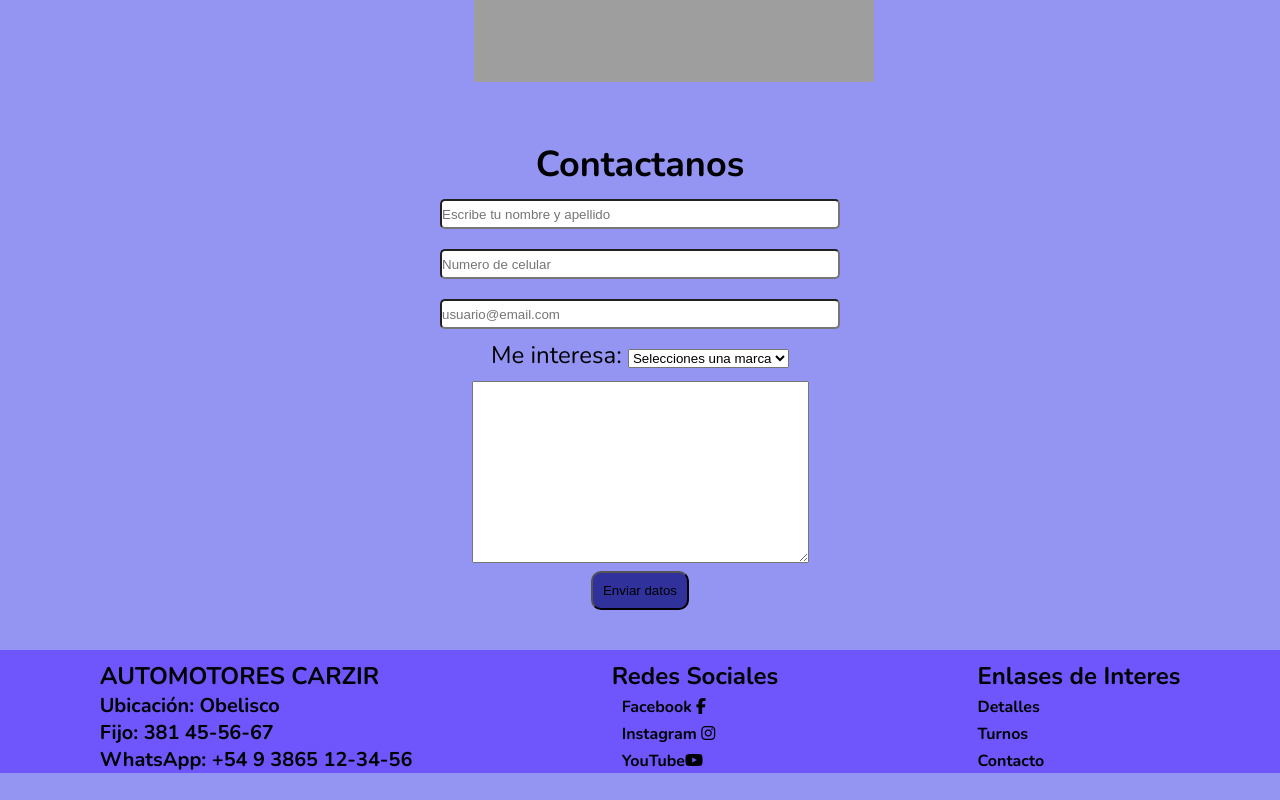
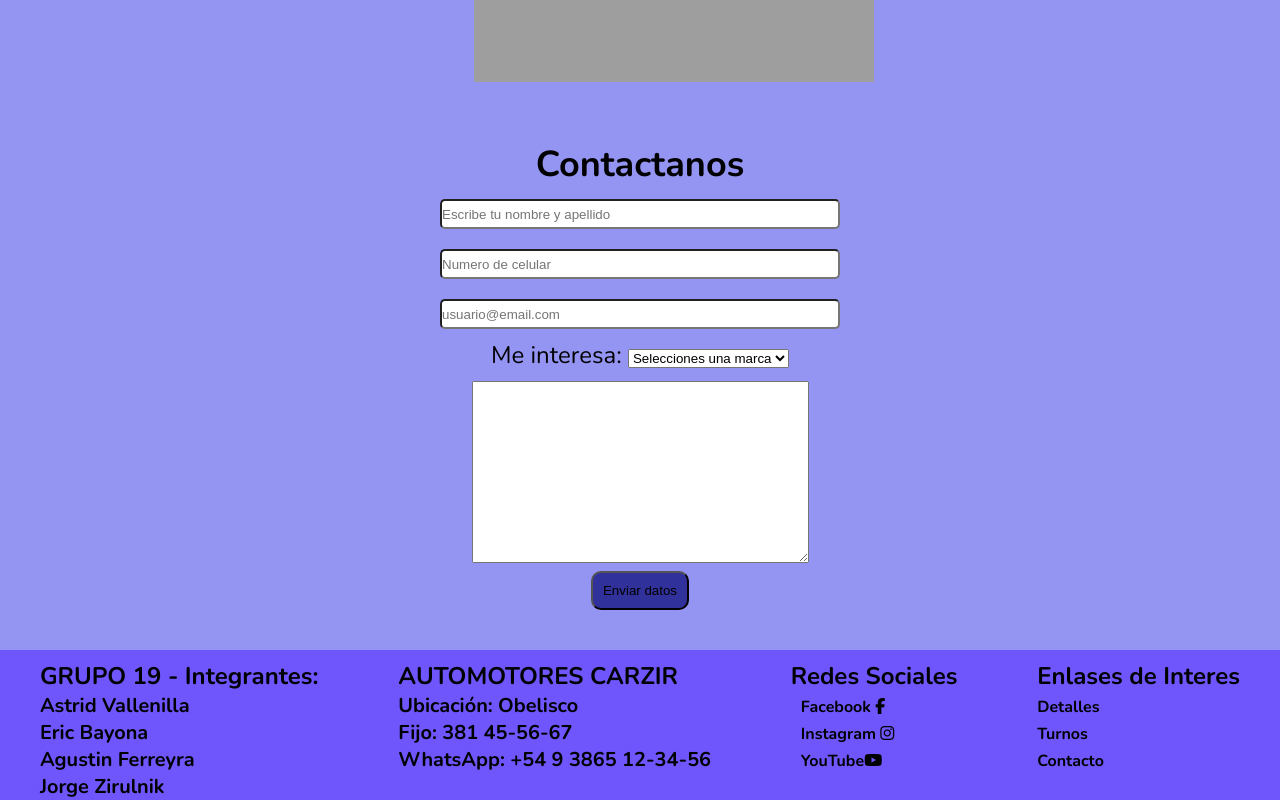
Before and after one commit to jorgezirulnik/tpo-cac, a plain HTML site: page contacto.html in a window 1280 px wide. Shown: the part 908-1708 px from the top of the page. Drawn offline with nearby package versions, Linux system fonts and the light colour scheme; grey boxes are pictures that could not be loaded.

Commit message:
Corregido el método en los forms a get y agregado al pie los integrantes del grupo

```diff
--- a/contacto.html
+++ b/contacto.html
@@ -82,7 +82,7 @@
                 <h2 class="titulosSeccion titulo-contacto">
                     Contactanos
                 </h2>
-                <form class="formContainer" action="#" method="post" onsubmit="return validarFormularioContacto()">
+                <form class="formContainer" action="#" method="get" onsubmit="return validarFormularioContacto()">
                     <div class="contenedorinputs">
                         <div>
                             <input
@@ -148,6 +148,15 @@
         <footer class="footer">
             <div>
                 <ul>
+                    <li><h4>GRUPO 19 - Integrantes:</h4></li>
+                    <li><h5>Astrid Vallenilla</h5></li>
+                    <li><h5>Eric Bayona</h5></li>
+                    <li><h5>Agustin Ferreyra</h5></li>
+                    <li><h5>Jorge Zirulnik</h5></li>
+                </ul>
+            </div>
+            <div>
+                <ul>
                     <li><h4>AUTOMOTORES CARZIR</h4></li>
                     <li><h5>Ubicación: Obelisco</h5></li>
                     <li><h5>Fijo: 381 45-56-67</h5></li>
```
Also changed, not shown: detalles.html (+9 -0 lines), index.html (+10 -1 lines), turnostaller.html (+10 -1 lines).
